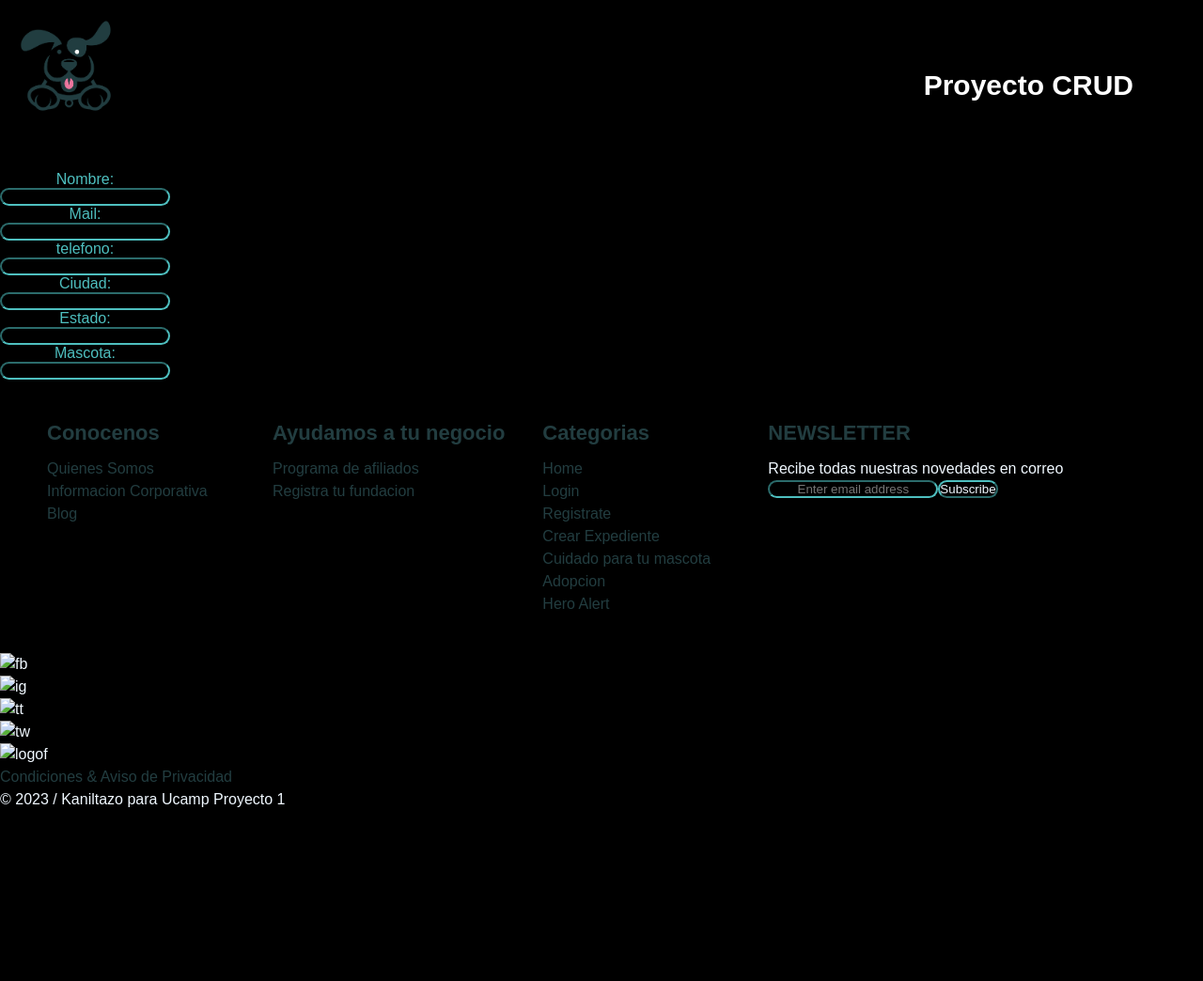
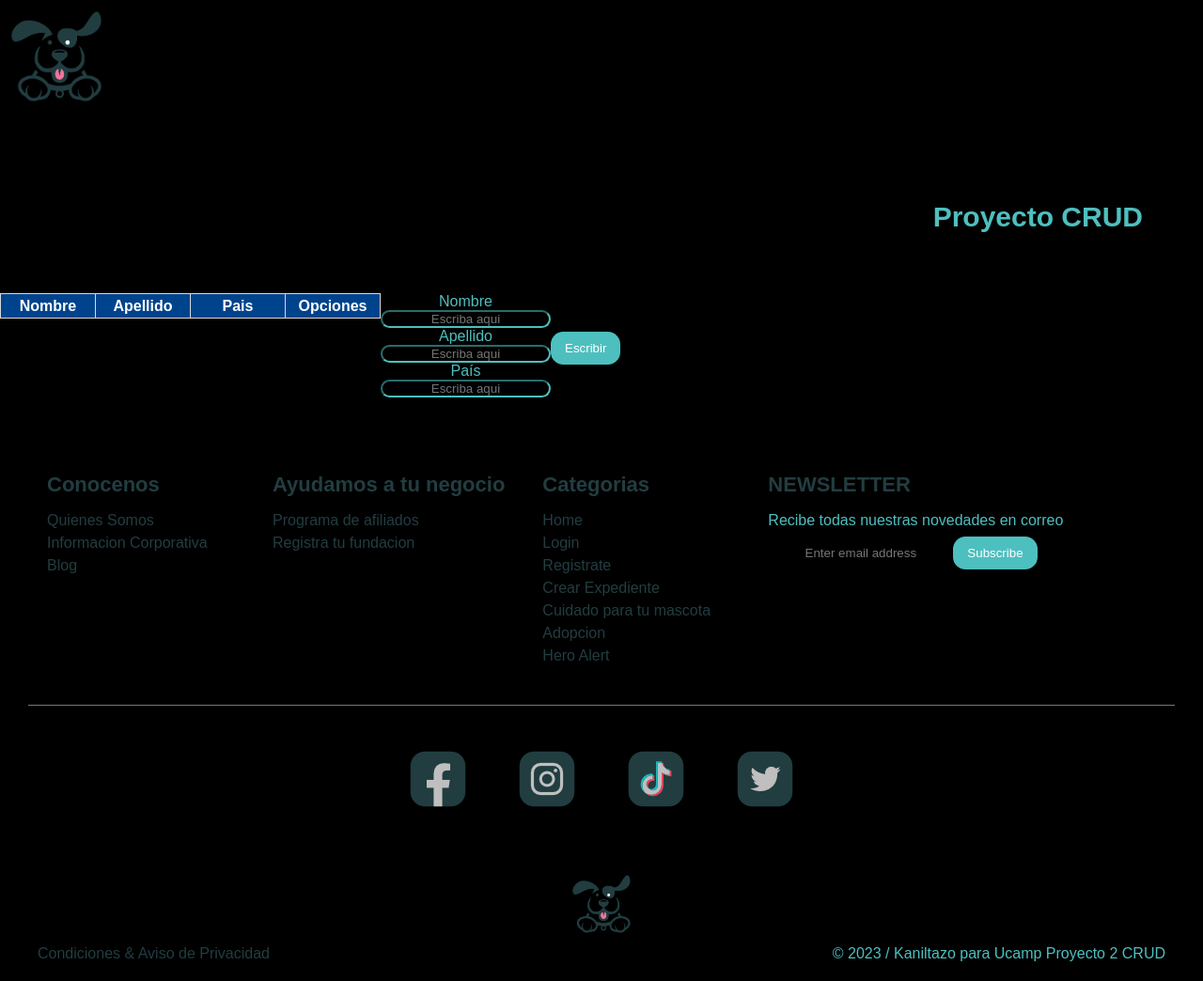
Before and after one commit to AngelRodriguez78/crud-proyecto2, a plain HTML site: page index.html in a window 1280 px wide. Shown: the whole page at 94% size. Before the commit the page ends 863 px from the top, so only its background shows below. Drawn offline with Linux system fonts and the light colour scheme; a web font is replaced by a local one.

Commit message:
Se agrego tabla

```diff
--- a/assets/css/styles.css
+++ b/assets/css/styles.css
@@ -5,7 +5,7 @@
     margin: 0;
     font-family: 'Hind Madurai', sans-serif;
     background-color: black;
-    color: aliceblue;
+    color: #4EBFBF;
 }
 
 html{
@@ -39,11 +39,11 @@ html{
     align-self: right right;
     font-size: 30px;
     margin: auto;
-    color: white;
+    color: #4EBFBF;
     font-family: 'Hind Madurai', sans-serif;
 }
 
-/*Iniciamos con la estructura del CRUD*/
+/*Iniciamos con estilo del CRUD*/
 
 form {
     display: flex;
@@ -73,6 +73,31 @@ ul {
     list-style: none;
     padding-left: 0;
 }
+
+/* stilo para tabla*/
+
+form{
+    text-align: center;
+}
+.tablas{
+    display: inline-block;
+}
+/*Tablaaaaaa Estilos*/
+.tabla{
+border-collapse: collapse; /*Esta propiedad hace que parezca mas una tabla*/
+font-family: 'Quicksand', sans-serif;
+}
+table tr th{
+    border: 1px solid #D5D9D9;
+    width: 100px;
+    height: 25px;
+    color: white;
+    background-color: #00438D;
+}
+
+
+
+
 
 
 
@@ -128,3 +153,79 @@ body {
         /*200px*/
     ;
 }
+form {
+    display: flex;
+    flex-wrap: wrap;
+}
+
+input[type="email"] {
+    border: 0;
+    padding: 0.625rem;
+    margin-top: 0.3125rem;
+}
+
+input[type="submit"] {
+    background-color: #4EBFBF;
+    color: #fff;
+    cursor: pointer;
+    border: 0;
+    padding: 0.625rem 0.9375rem;
+    margin-top: 0.3125rem;
+}
+
+.ft-social {
+    padding: 0 1.875rem 1.25rem;
+}
+
+.ft-social-list {
+    display: flex;
+    justify-content: center;
+    border-top: 1px #777 solid;
+    padding-top: 1.25rem;
+}
+
+.ft-social-list li {
+    margin: 0.5rem;
+    font-size: 1.25rem;
+}
+
+.ft-legal {
+    padding: 0.9375rem 1.875rem;
+    background-color:black;
+}
+
+.ft-legal-list {
+    width: 100%;
+    display: flex;
+    flex-wrap: wrap;
+}
+
+.ft-legal-list li {
+    margin: 0.125rem 0.625rem;
+    white-space: nowrap;
+}
+
+
+.ft-legal-list li:nth-last-child(2) {
+    flex: 1;
+
+}
+
+.logoimg-wrapper {
+    text-align: center;
+}
+
+.logo-img {
+    height: 4rem;
+    object-fit: cover;
+    text-align: center;
+}
+
+
+.condiciones-wrapper {
+    font-size: 18px;
+    font-weight: bold;
+    padding: 1rem;
+    text-align: center;
+    font-family: 'Hind Madurai', sans-serif;
+}
--- a/index.html
+++ b/index.html
@@ -8,61 +8,54 @@
     <link rel="stylesheet" href="assets/css/styles.css">
     <title>Proyecto 2 CRUD</title>
 </head>
+
 <body>
     <div>
         <div>
-        <header class="header-grid">
+            <header class="header-flex">
                 <div class="container">
-                <img class ="imagen-h" src="assets/images/Logo.png" alt="logo">
+                    <img class="imagen-h" src="assets/media/Logo.png" alt="logo">
                 </div>
                 <div>
                     <h1 class="text">Proyecto CRUD</h1>
                 </div>
             </header>
         </div>
+        <form onsubmit="event.preventDefault();onSubmit();" autocomplete="off">
+        <div class="tablas">
+            <table class="tabla" id="tabla">
+                <thead>
+                    <tr>
+                        <th>Nombre</th>
+                        <th>Apellido</th>
+                        <th>Pais</th>
+                        <th>Opciones</th>
+                    </tr>
+                </thead>
+                <tbody>
 
-    <div class="container-crud">
-        <form>
-            <ul>
-                <li>
-                    <label for="name"> Nombre: </label>
-                    <input type="text" id="name" name="user_name">
-                </li>
+                </tbody>
+            </table>
+        </div>
+        <br>
+        <br>
+        <div class="caja">
+            <label for="nom">Nombre</label> <input type="text" id="nom" placeholder="Escriba aqui" required>
+            <label for="ape">Apellido</label> <input type="text" id="ape" placeholder="Escriba aqui" required>
+            <label for="pais">País</label> <input type="text" id="pais" placeholder="Escriba aqui" required>
+        </div>
+        <br />
+        <input class="submit" type="submit" value="Escribir">
+        </form>
+        <br>
+        <br>
+    </div>
 
-                <li>
 
-                    <label for="mail"> Mail: </label>
-                    <input type="text" id="mail" name="user_mail">
-                </li>
 
-                <li>
+        <!-- <script src="assets/js/index.js"></script> -->
 
-                    <label for="telefono"> telefono: </label>
-                    <input type="text" id="telefono" name="user_telefono">
-                </li>
 
-                <li>
-
-                    <label for="ciudad"> Ciudad: </label>
-                    <input type="text" id="ciudad" name="user_ciudad">
-                </li>
-
-                <li>
-
-                    <label for="estado"> Estado: </label>
-                    <input type="text" id="estado" name="user_estado">
-                </li>
-
-                <li>
-
-                    <label for="mascota"> Mascota: </label>
-                    <input type="text" id="mascota" name="user_mascota">
-                </li>
-            </ul>
-
-        <script src="assets/js/index.js"></script>
-        </form>
-    </div>
 
 
         <footer>
@@ -133,11 +126,12 @@
                 </div>
                 <ul class="ft-legal-list">
                     <li><a href="#">Condiciones &amp; Aviso de Privacidad</a></li>
-            <li>&copy; 2023 / Kaniltazo para Ucamp Proyecto 1</li>
+                    <li>&copy; 2023 / Kaniltazo para Ucamp Proyecto 2 CRUD</li>
                 </ul>
             </section>
 
         </footer>
     </div>
 </body>
+
 </html>
```
Also changed, not shown: assets/media/Facebook.png (added), assets/media/Instagram.png (added), assets/media/Logo.png (renamed from assets/images/Logo.png), assets/media/Tik Tok.png (added), assets/media/Twitter.png (added), 3 other files. Lines whose indentation alone changed are shown as unchanged.
